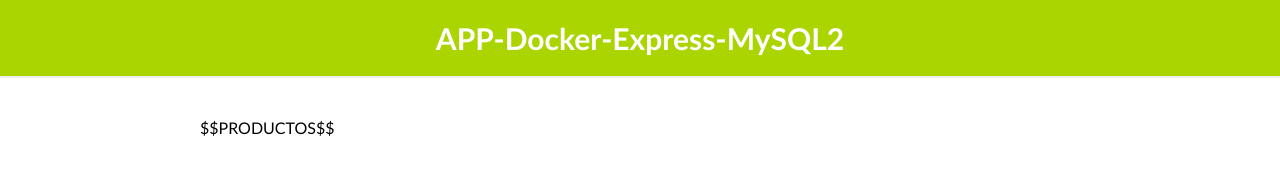
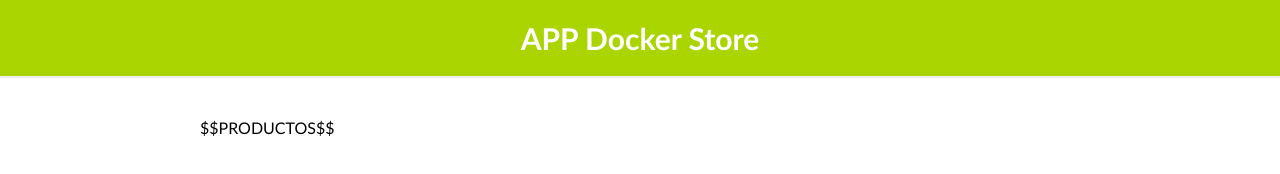
Before and after one commit to CarlosDaniel-GCH/app-docker-express, a website: page index.html in a window 1280 px wide. Drawn offline with Linux system fonts and the light colour scheme.

Commit message:
Segundo commit

```diff
--- a/index.html
+++ b/index.html
@@ -8,7 +8,7 @@
 </head>
 <body>
     <div class="content-title">
-        <h1>APP-Docker-Express-MySQL2</h1>
+        <h1>APP Docker Store</h1>
     </div>
     <div class="container-products">
         <div id="lista-productos">
```
Also changed, not shown: readme.md.
